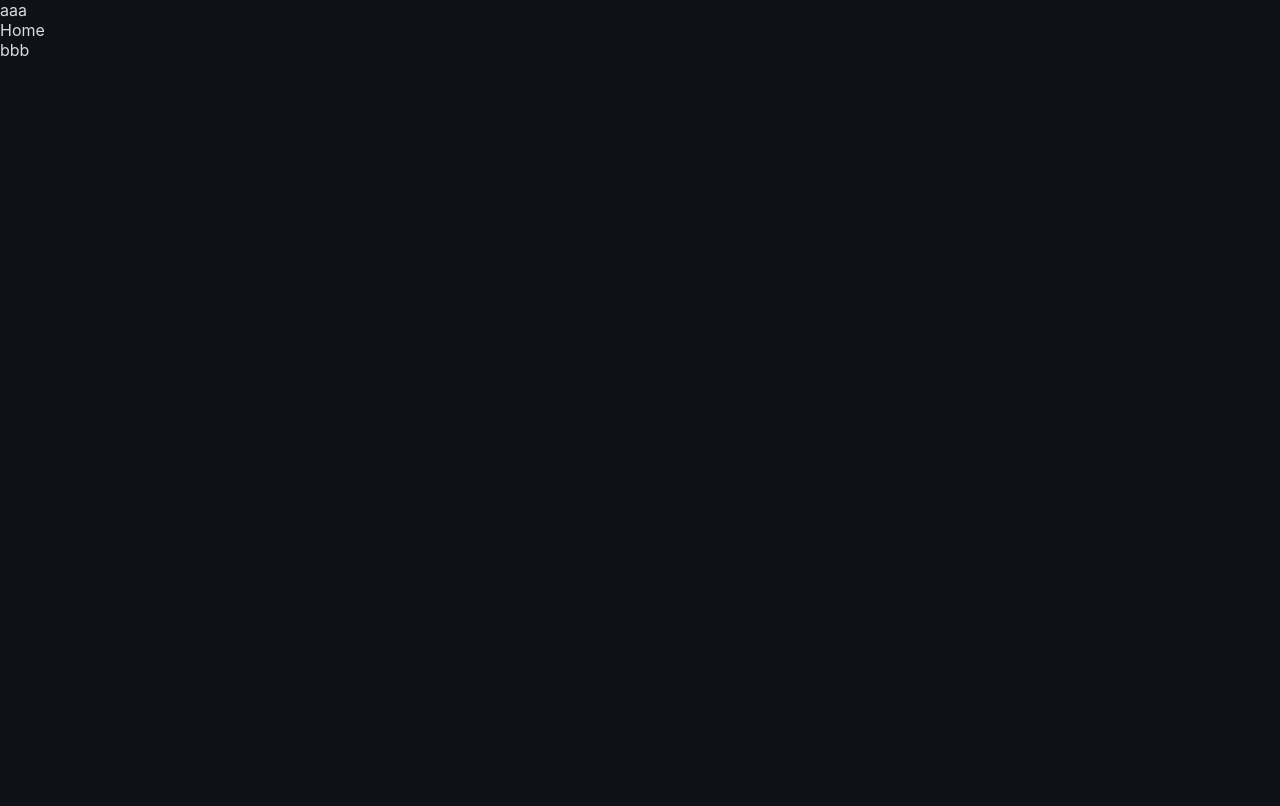
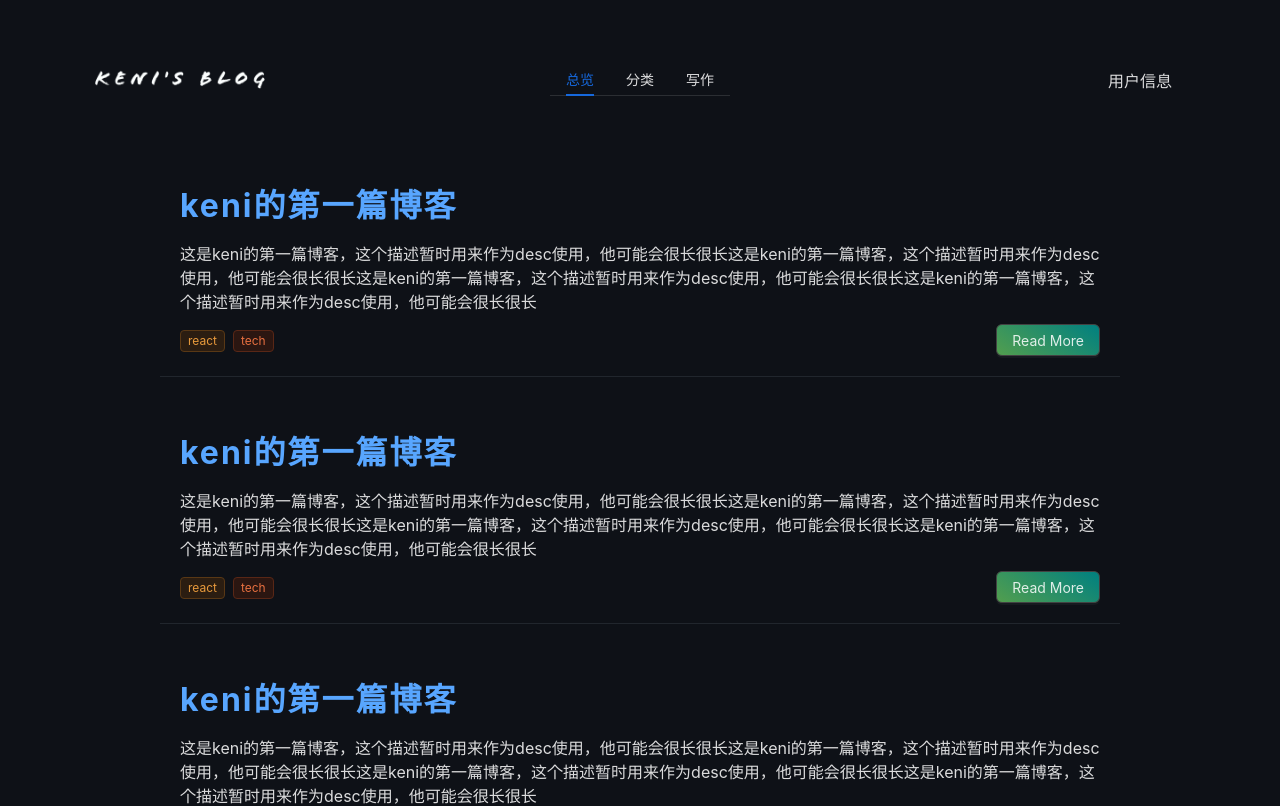
Before and after one commit to yangkeni/keni-blog-FE, a React app: page / in a window 1280 px wide. Shown: the top 806 px of the page. Built offline with nearby package versions, Linux system fonts and the light colour scheme.

Commit message:
feat: Home page layout done!

```diff
--- a/src/App.jsx
+++ b/src/App.jsx
@@ -7,7 +7,7 @@ const App = () => {
   return (
     <ConfigProvider
       theme={{
-        algorithm: theme.darkAlgorithm,
+        algorithm: theme.darkAlgorithm, // 深色模式的antd
       }}
     >
       <div className="app">
--- a/src/RouterMap.js
+++ b/src/RouterMap.js
@@ -5,13 +5,15 @@ import Post from './pages/Post/Post';
 import Register from './pages/Register/Register';
 import Login from './pages/Login/Login';
 import Write from './pages/Write/write';
+import Header from './components/Header/Header';
+import Footer from './components/Footer/Footer';
 
 const Layout = () => {
   return (
     <>
-      aaa
+      <Header />
       <Outlet />
-      bbb
+      <Footer />
     </>
   );
 };
--- a/src/components/Button/Button.jsx
+++ b/src/components/Button/Button.jsx
@@ -6,7 +6,7 @@ function Button({ className, loading = false, onClick, content, ...props }) {
   return (
     <>
     <AntdButton
-      className={style.button + ' ' + className}
+      className={`${style.button} ${className ?? ''}`}
       onClick={onClick}
       loading={loading}
     >
--- /dev/null
+++ b/src/components/Footer/Footer.jsx
@@ -0,0 +1,21 @@
+import React from 'react';
+import { Link } from 'react-router-dom';
+import Logo from '../../assets/logo.png';
+import style from './style.module.less';
+
+function Footer() {
+  return (
+    <footer className={style.footer}>
+      <div className={style.logo}>
+        <Link to={'/'}>
+          <img src={Logo} alt="logo" />
+        </Link>
+      </div>
+      <div>
+        <span>Made With React.js 😘 </span>
+      </div>
+    </footer>
+  );
+}
+
+export default Footer;
--- /dev/null
+++ b/src/components/Footer/style.module.less
@@ -0,0 +1,18 @@
+@import '../../color.less';
+
+.footer {
+  box-sizing: border-box;
+  width: 100%;
+  padding: 20px 40px 8px;
+  display: flex;
+  align-items: center;
+  flex-direction: column-reverse;
+  flex-wrap: wrap;
+  .logo {
+    margin-top: 8px;
+    img {
+      width: 200px;
+      height: 40px;
+    }
+  }
+}
--- /dev/null
+++ b/src/components/Header/Header.jsx
@@ -0,0 +1,61 @@
+import React from 'react';
+import { Link, useLocation } from 'react-router-dom';
+import { Menu } from 'antd';
+import Logo from '../../assets/logo.png';
+import style from './style.module.less';
+
+function Header() {
+  const location = useLocation();
+  // 菜单栏配置 { key, icon, children, label, type };
+  const items = [
+    {
+      key: '/',
+      label: <Link to={'/'}>总览</Link>,
+    },
+    {
+      key: '/sort',
+      label: '分类',
+      children: [
+        {
+          key: '/diary',
+          label: <Link to={'/write'}>日记</Link>,
+        },
+        {
+          key: '/algorithm',
+          label: <Link to={'/write'}>算法</Link>,
+        },
+        {
+          key: '/tech',
+          label: <Link to={'/write'}>技术</Link>,
+        },
+      ],
+    },
+    {
+      key: '/write',
+      label: <Link to={'/write'}>写作</Link>,
+    },
+  ];
+
+  return (
+    <header className={style.header}>
+      <div className={style.logo}>
+        <Link to={'/'}>
+          <img
+            src={Logo}
+            alt="logo"
+          />
+        </Link>
+      </div>
+      <div className={style.func}>
+        <Menu
+          selectedKeys={[location.pathname]}
+          mode="horizontal"
+          items={items}
+        ></Menu>
+      </div>
+      <div>用户信息</div>
+    </header>
+  );
+}
+
+export default Header;
--- /dev/null
+++ b/src/components/Header/style.module.less
@@ -0,0 +1,23 @@
+@import '../../color.less';
+.header {
+  display: grid;
+  grid-template-columns: 1fr 2fr 1fr;
+  grid-column-gap: 80px;
+  align-items: center;
+  justify-items: center;
+  height: 160px;
+  font-size: 16px;
+  .logo {
+    justify-self: end;
+    img {
+      width: 200px;
+    }
+  }
+  .func {
+    display: flex;
+    ul {
+      line-height: 32px;
+      background-color: @themeDark;
+    }
+  }
+}
--- /dev/null
+++ b/src/components/PostCard/PostCard.jsx
@@ -0,0 +1,40 @@
+import React from 'react';
+import { Link, useNavigate } from 'react-router-dom';
+import { Tag } from 'antd';
+import Button from '../Button/Button';
+import style from './style.module.less';
+
+function PostCard({ id, title, desc, tags, className }) {
+  const navigate = useNavigate();
+
+  const handleClick = () => {
+    navigate(`/post/${id}`);
+    // TODO:阅读量增减
+  }
+
+  return (
+    <div className={`${style['post-card']} ${className ?? ''}`}>
+      <div className={style['post-meta']}>
+        <h1 className={style['post-title']}>
+          <Link to={`/post/${id}`}>{title}</Link>
+        </h1>
+        <p className={style['post-desc']}>{desc}</p>
+      </div>
+      <div className={style.action}>
+        <div className={style.tags}>
+          {tags.map((tag) => (
+            <Tag
+              className={style.tag}
+              color={tag.color}
+            >
+              {tag.content}
+            </Tag>
+          ))}
+        </div>
+        <Button onClick={handleClick} className={style.button}>Read More</Button>
+      </div>
+    </div>
+  );
+}
+
+export default PostCard;
--- /dev/null
+++ b/src/components/PostCard/style.module.less
@@ -0,0 +1,39 @@
+@import '../../color.less';
+
+.post-card {
+  box-sizing: border-box;
+  width: 100%;
+  border-bottom: 1px solid @border;
+  padding: 20px;
+  transition: all 0.5s ease;
+  &:hover {
+    border-color: transparent;
+    border-radius: 8px;
+    box-shadow: 0 1px 2px -2px rgb(255 255 255 / 16%), 0 3px 6px 0 rgb(255 255 255 / 12%),
+      0 5px 12px 4px rgb(255 255 255 / 9%);
+    transform: scale(1.02);
+  }
+  .post-meta {
+    .post-title {
+      font-size: 32px;
+      margin-top: 0px;
+      margin-bottom: 10px;
+      letter-spacing: 2px;
+    }
+    .post-desc {
+      font-size: 16px;
+      line-height: 24px;
+      margin-bottom: 10px;
+    }
+  }
+  .action {
+    display: flex;
+    justify-content: space-between;
+    align-items: center;
+    .tags {
+      .tag {
+        cursor: pointer;
+      }
+    }
+  }
+}
--- a/src/pages/Home/Home.jsx
+++ b/src/pages/Home/Home.jsx
@@ -1,7 +1,91 @@
-import React from 'react';
+import React, { useState, useEffect } from 'react';
+import PostCard from '../../components/PostCard/PostCard';
+import './style.less';
 
 const Home = () => {
-  return <div>Home</div>;
+  const [postData, setPostData] = useState([]);
+  const fake = [
+    {
+      id: 1,
+      title: 'keni的第一篇博客',
+      desc: '这是keni的第一篇博客，这个描述暂时用来作为desc使用，他可能会很长很长这是keni的第一篇博客，这个描述暂时用来作为desc使用，他可能会很长很长这是keni的第一篇博客，这个描述暂时用来作为desc使用，他可能会很长很长这是keni的第一篇博客，这个描述暂时用来作为desc使用，他可能会很长很长',
+      tags: [
+        {
+          color: 'orange',
+          content: 'react',
+        },
+        {
+          color: 'volcano',
+          content: 'tech',
+        },
+      ],
+    },
+    {
+      id: 2,
+      title: 'keni的第一篇博客',
+      desc: '这是keni的第一篇博客，这个描述暂时用来作为desc使用，他可能会很长很长这是keni的第一篇博客，这个描述暂时用来作为desc使用，他可能会很长很长这是keni的第一篇博客，这个描述暂时用来作为desc使用，他可能会很长很长这是keni的第一篇博客，这个描述暂时用来作为desc使用，他可能会很长很长',
+      tags: [
+        {
+          color: 'orange',
+          content: 'react',
+        },
+        {
+          color: 'volcano',
+          content: 'tech',
+        },
+      ],
+    },
+    {
+      id: 3,
+      title: 'keni的第一篇博客',
+      desc: '这是keni的第一篇博客，这个描述暂时用来作为desc使用，他可能会很长很长这是keni的第一篇博客，这个描述暂时用来作为desc使用，他可能会很长很长这是keni的第一篇博客，这个描述暂时用来作为desc使用，他可能会很长很长这是keni的第一篇博客，这个描述暂时用来作为desc使用，他可能会很长很长',
+      tags: [
+        {
+          color: 'orange',
+          content: 'react',
+        },
+        {
+          color: 'volcano',
+          content: 'tech',
+        },
+      ],
+    },
+    {
+      id: 4,
+      title: 'keni的第一篇博客',
+      desc: '这是keni的第一篇博客，这个描述暂时用来作为desc使用，他可能会很长很长这是keni的第一篇博客，这个描述暂时用来作为desc使用，他可能会很长很长这是keni的第一篇博客，这个描述暂时用来作为desc使用，他可能会很长很长这是keni的第一篇博客，这个描述暂时用来作为desc使用，他可能会很长很长',
+      tags: [
+        {
+          color: 'orange',
+          content: 'react',
+        },
+        {
+          color: 'volcano',
+          content: 'tech',
+        },
+      ],
+    },
+  ];
+  useEffect(() => {
+    // 取post的数据
+    setPostData(fake);
+  }, []);
+
+  return (
+    <div className="home">
+      <div className="post-list">
+        {postData.map((post) => (
+          <PostCard
+            key={post.id}
+            id={post.id}
+            title={post.title}
+            desc={post.desc}
+            tags={post.tags}
+          />
+        ))}
+      </div>
+    </div>
+  );
 };
 
 export default Home;
--- /dev/null
+++ b/src/pages/Home/style.less
@@ -0,0 +1,9 @@
+.home {
+  width: 960px;
+  margin: 0 auto;
+  .post-list {
+    display: flex;
+    flex-direction: column;
+    gap: 30px;
+  }
+}
```
